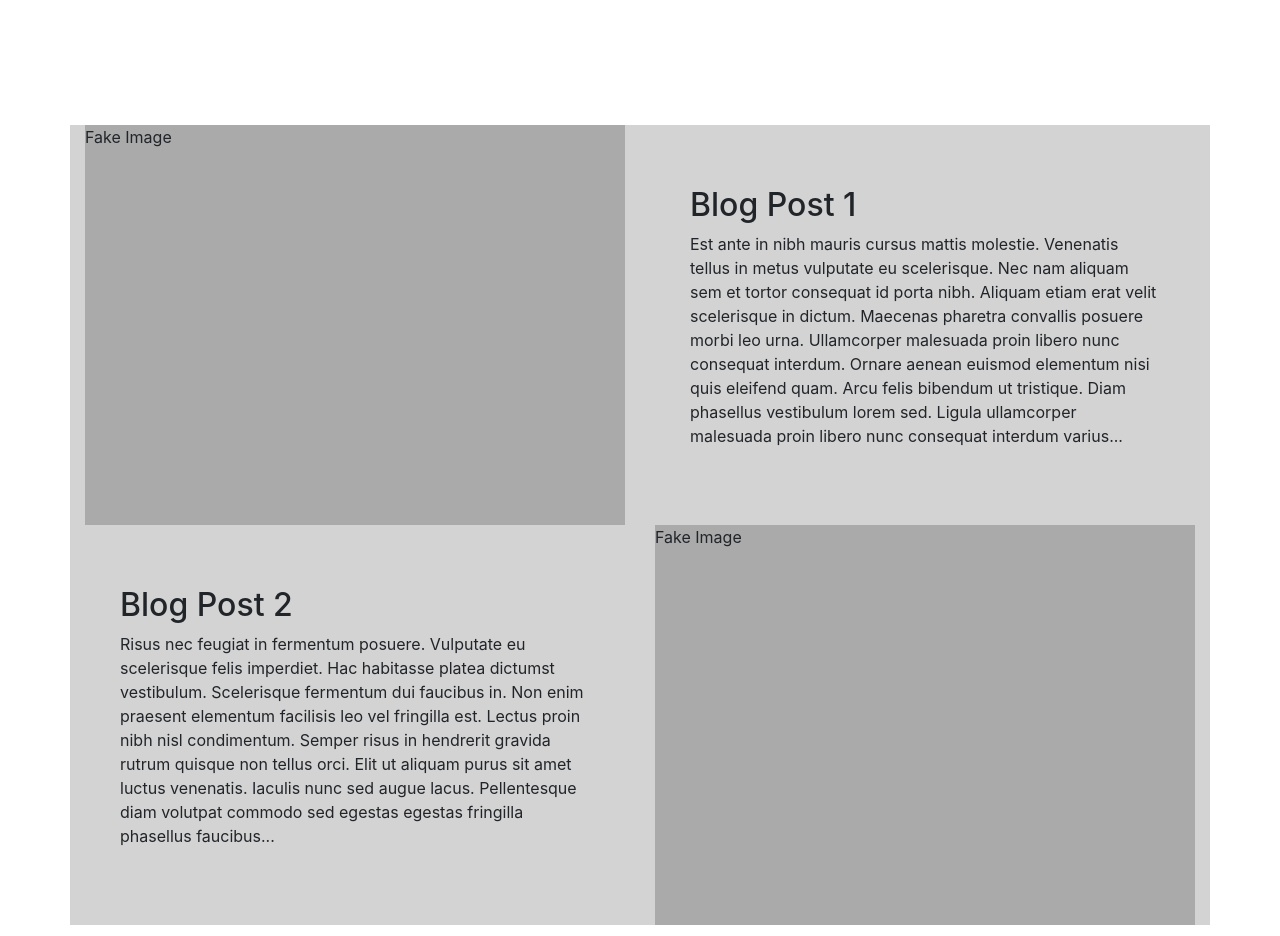
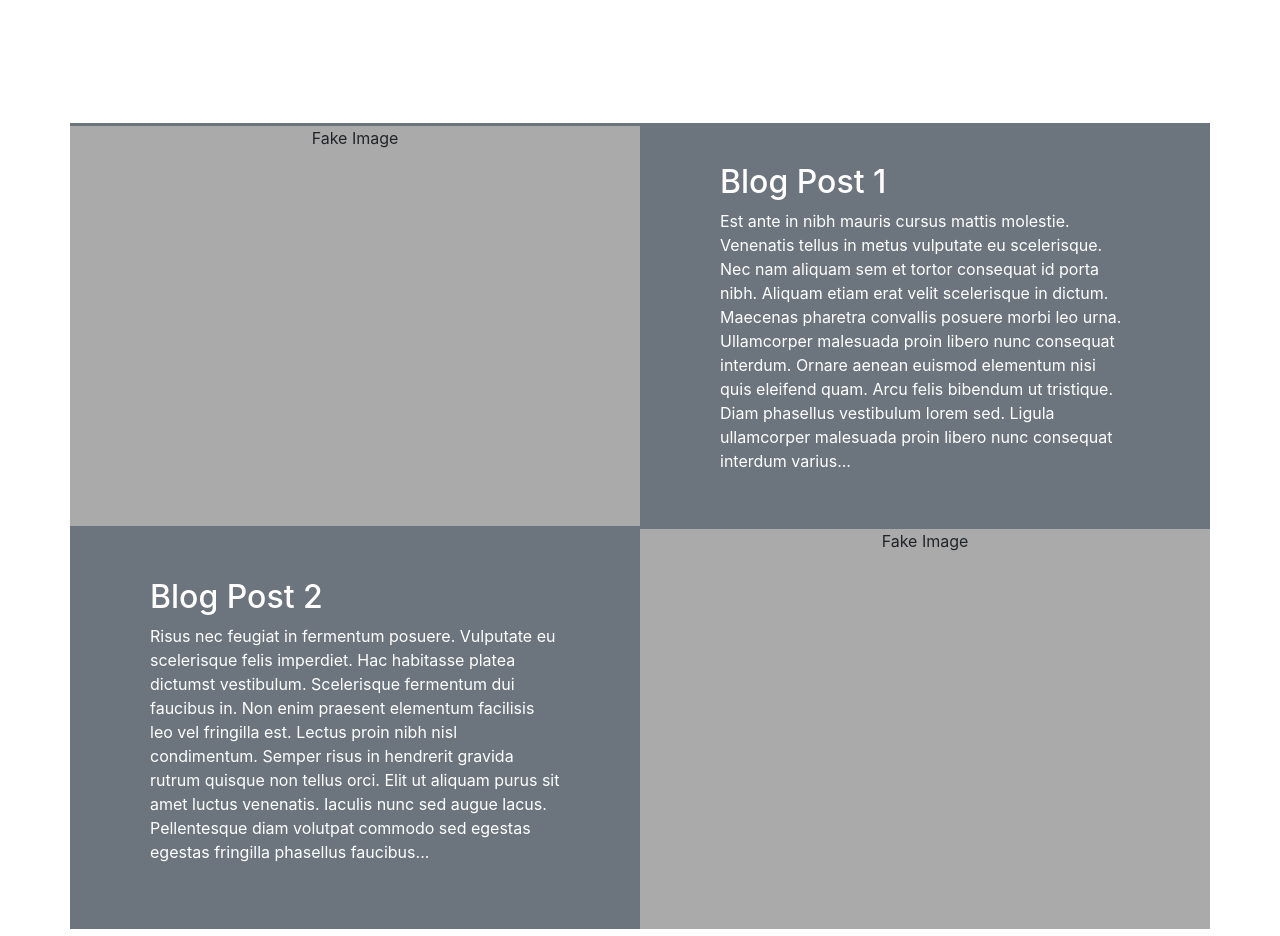
Before and after one commit to tdoan35/portfolioproject, a website: page index.html in a window 1280 px wide. Shown: the part 1696-2632 px from the top of the page. Drawn offline with nearby package versions, Linux system fonts and the light colour scheme.

Commit message:
Edited CSS, Updated Blog

```diff
--- a/css/styles.css
+++ b/css/styles.css
@@ -42,14 +42,10 @@
     padding: 4rem 2rem;
 }
 
-.back-graybox {
-    background-color: lightgray;
+.wrap {
+    padding: 40px 80px 40px 80px;
 }
 
-.back-whitebox{
-    background-color: white;
+.no-padding {
+    padding: 0px;
 }
-
-.wrap {
-    padding: 50px;
-}
--- a/index.html
+++ b/index.html
@@ -111,10 +111,10 @@
         <section id="aboutus" class="aboutus-section">
             <div class="container">
                 <div class="row align-items-center">
-                    <div class="col-xl-8 col-lg-7">
-                        <div class="fakeimg mb-3 mb-lg-0">Fake Image</div>
+                    <div class="col-xl-7 col-lg-7 no-padding">
+                        <div class="fakeimg mb-3 mb-lg-0 text-center">Fake Image</div>
                     </div>
-                    <div class="col-xl-4 col-lg-5 wrap">
+                    <div class="col-xl-5 col-lg-5 wrap">
                         <h2 class="text-black text-left">About Us</h2>
                         <p class="text-left">Lorem ipsum dolor sit amet, consectetur adipiscing elit, sed do eiusmod tempor incididunt ut labore et dolore magna aliqua. Vitae semper quis lectus nulla. Aenean vel elit scelerisque mauris pellentesque. Fringilla est ullamcorper eget nulla facilisi etiam. Viverra suspendisse potenti nullam ac tortor vitae purus faucibus ornare...</p>
                     </div>
@@ -125,22 +125,22 @@
         <!-- Blog Post Section -->
         <section id="blog" class="blog-section">
             <div class="container">
-                <div class="row align-items-center justify-content-md-center back-graybox">
-                    <div class="col-lg-6">
-                        <div class="fakeimg">Fake Image</div>
+                <div class="row align-items-center justify-content-md-center bg-secondary">
+                    <div class="col-lg-6 no-padding">
+                        <div class="fakeimg text-center">Fake Image</div>
                     </div>
                     <div class="col-lg-6 wrap">
-                        <h2 class="text black text-left">Blog Post 1</h2>
-                        <p class="text-left">Est ante in nibh mauris cursus mattis molestie. Venenatis tellus in metus vulputate eu scelerisque. Nec nam aliquam sem et tortor consequat id porta nibh. Aliquam etiam erat velit scelerisque in dictum. Maecenas pharetra convallis posuere morbi leo urna. Ullamcorper malesuada proin libero nunc consequat interdum. Ornare aenean euismod elementum nisi quis eleifend quam. Arcu felis bibendum ut tristique. Diam phasellus vestibulum lorem sed. Ligula ullamcorper malesuada proin libero nunc consequat interdum varius...</p>
+                        <h2 class="text black text-left text-white">Blog Post 1</h2>
+                        <p class="text-left text-white">Est ante in nibh mauris cursus mattis molestie. Venenatis tellus in metus vulputate eu scelerisque. Nec nam aliquam sem et tortor consequat id porta nibh. Aliquam etiam erat velit scelerisque in dictum. Maecenas pharetra convallis posuere morbi leo urna. Ullamcorper malesuada proin libero nunc consequat interdum. Ornare aenean euismod elementum nisi quis eleifend quam. Arcu felis bibendum ut tristique. Diam phasellus vestibulum lorem sed. Ligula ullamcorper malesuada proin libero nunc consequat interdum varius...</p>
                     </div>
                 </div>
-                <div class="row align-items-center justify-content-md-center back-graybox">
+                <div class="row align-items-center justify-content-md-center bg-secondary">
+                    <div class="col-lg-6 order-lg-1 no-padding">
+                        <div class="fakeimg text-center">Fake Image</div>
+                    </div>
                     <div class="col-lg-6 wrap">
-                        <h2 class="text black text-left">Blog Post 2</h2>
-                        <p class="text-left">Risus nec feugiat in fermentum posuere. Vulputate eu scelerisque felis imperdiet. Hac habitasse platea dictumst vestibulum. Scelerisque fermentum dui faucibus in. Non enim praesent elementum facilisis leo vel fringilla est. Lectus proin nibh nisl condimentum. Semper risus in hendrerit gravida rutrum quisque non tellus orci. Elit ut aliquam purus sit amet luctus venenatis. Iaculis nunc sed augue lacus. Pellentesque diam volutpat commodo sed egestas egestas fringilla phasellus faucibus...</p>
-                    </div>
-                    <div class="col-lg-6">
-                        <div class="fakeimg">Fake Image</div>
+                        <h2 class="text black text-left text-white">Blog Post 2</h2>
+                        <p class="text-left text-white">Risus nec feugiat in fermentum posuere. Vulputate eu scelerisque felis imperdiet. Hac habitasse platea dictumst vestibulum. Scelerisque fermentum dui faucibus in. Non enim praesent elementum facilisis leo vel fringilla est. Lectus proin nibh nisl condimentum. Semper risus in hendrerit gravida rutrum quisque non tellus orci. Elit ut aliquam purus sit amet luctus venenatis. Iaculis nunc sed augue lacus. Pellentesque diam volutpat commodo sed egestas egestas fringilla phasellus faucibus...</p>
                     </div>
                 </div>
             </div>
```
